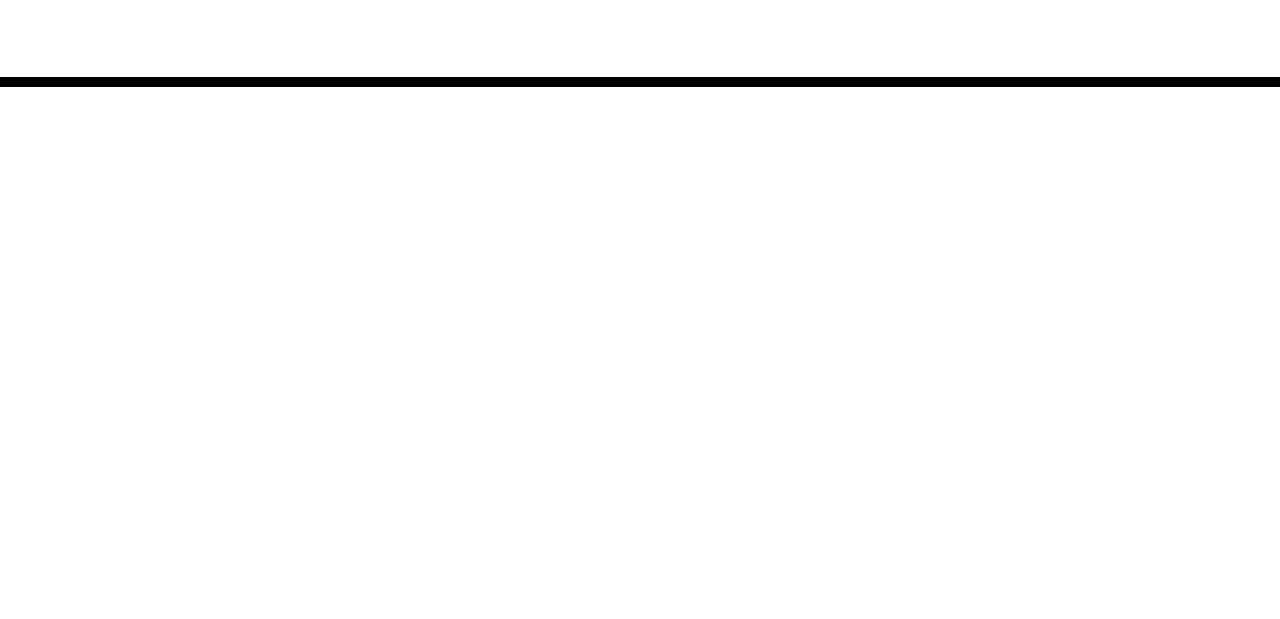
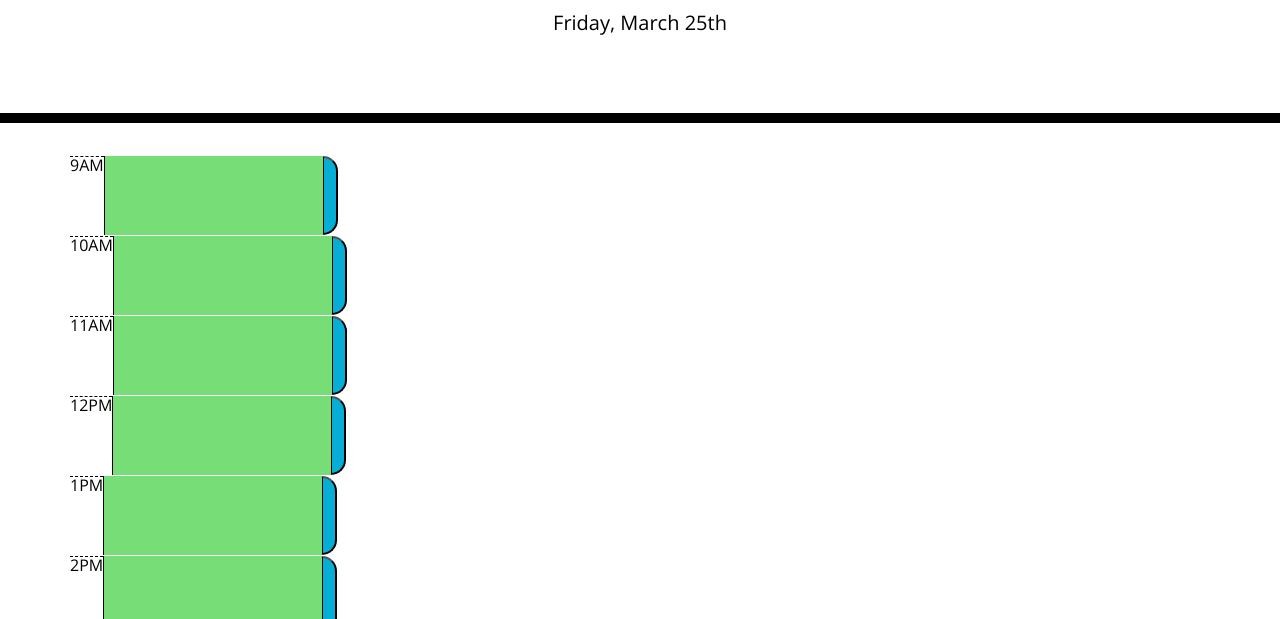
Before and after one commit to supsha878/work-day-scheduler, a plain HTML site: page index.html in a window 1280 px wide. Shown: the part 181-800 px from the top of the page. Drawn offline with nearby package versions, Linux system fonts and the light colour scheme; files that its build step writes are made by us from their sources.

Commit message:
add page initialization

```diff
--- a/develop/script.js
+++ b/develop/script.js
@@ -0,0 +1,70 @@
+console.log("connected!")
+init();
+
+function init() {
+    var currDay = moment().format("dddd, MMMM Do");
+    $("#currentDay").text(currDay);
+
+    makeTimeBlocks();
+
+    setPastFuture();
+}
+
+function makeTimeBlocks () {
+    for (i = 9; i <= 17; i++) {
+
+        // TODO simplify
+        var hour;
+        if (i >= 13) {
+            hour = i - 12;
+        } else {
+            hour = i;
+        }
+        if (i < 12) {
+            hour += "AM";
+        } else {
+            hour += "PM";
+        }
+
+        var timeBlockEl = $("<div>");
+        timeBlockEl.addClass("row");
+        timeBlockEl.addClass("time-block");
+        var hourEl = $("<label>");
+        hourEl.addClass("hour");
+        hourEl.text(hour);
+        var textEl = $("<textarea>");
+        textEl.addClass("description");
+        var buttonEl = $("<button>");
+        buttonEl.addClass("saveBtn");
+
+        timeBlockEl.append(hourEl);
+        timeBlockEl.append(textEl);
+        timeBlockEl.append(buttonEl);
+
+        $(".container").append(timeBlockEl);
+    }
+}
+
+/* <div class="row time-block">
+        <label class="hour">9AM</label>
+        <textarea class="description"></textarea>
+        <button class="saveBtn"></button>
+</div> */
+
+function setPastFuture() {
+    var currHour = moment().format("H");
+
+    var timeBlocks = $(".container").children();
+
+    var timeBlockHours = [9, 10, 11, 12, 13, 14, 15, 16, 17];
+
+    for (i = 0; i < timeBlocks.length; i++) {
+        if (timeBlockHours[i] == currHour) {
+            timeBlocks.eq(i).children().eq(1).addClass("present");
+        } else if (timeBlockHours[i] < currHour) {
+            timeBlocks.eq(i).children().eq(1).addClass("past");
+        } else {
+            timeBlocks.eq(i).children().eq(1).addClass("future");
+        }
+    }
+}
--- a/index.html
+++ b/index.html
@@ -18,7 +18,7 @@
       href="https://fonts.googleapis.com/css?family=Open+Sans&display=swap"
       rel="stylesheet"
     />
-    <link rel="stylesheet" href="style.css" />
+    <link rel="stylesheet" href="./develop/style.css" />
     <title>Work Day Scheduler</title>
   </head>
 
@@ -34,5 +34,6 @@
 
     <script src="https://cdnjs.cloudflare.com/ajax/libs/jquery/3.2.1/jquery.min.js"></script>
     <script src="https://cdnjs.cloudflare.com/ajax/libs/moment.js/2.24.0/moment.min.js"></script>
+    <script src="./develop/script.js"></script>
   </body>
 </html>
```
